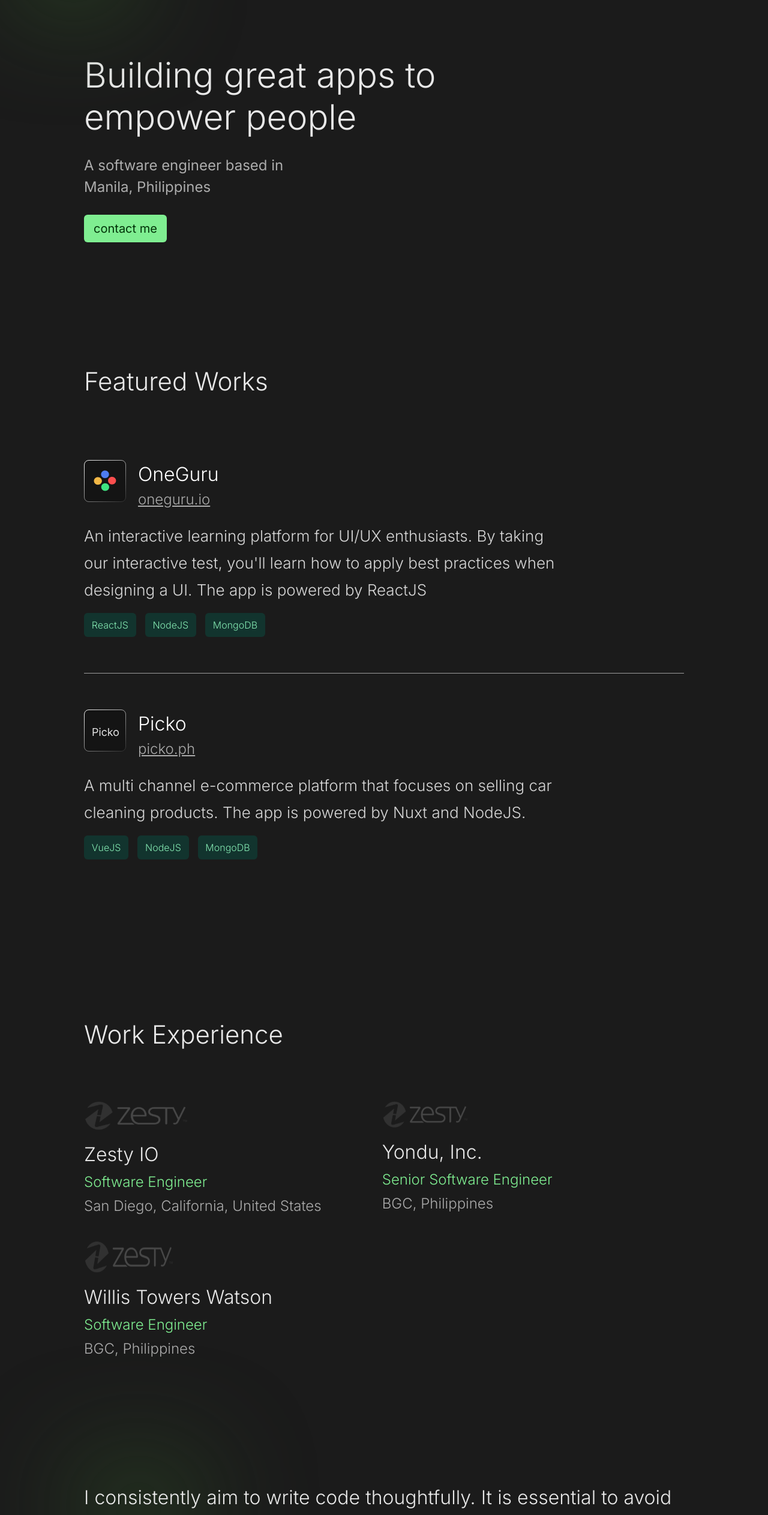
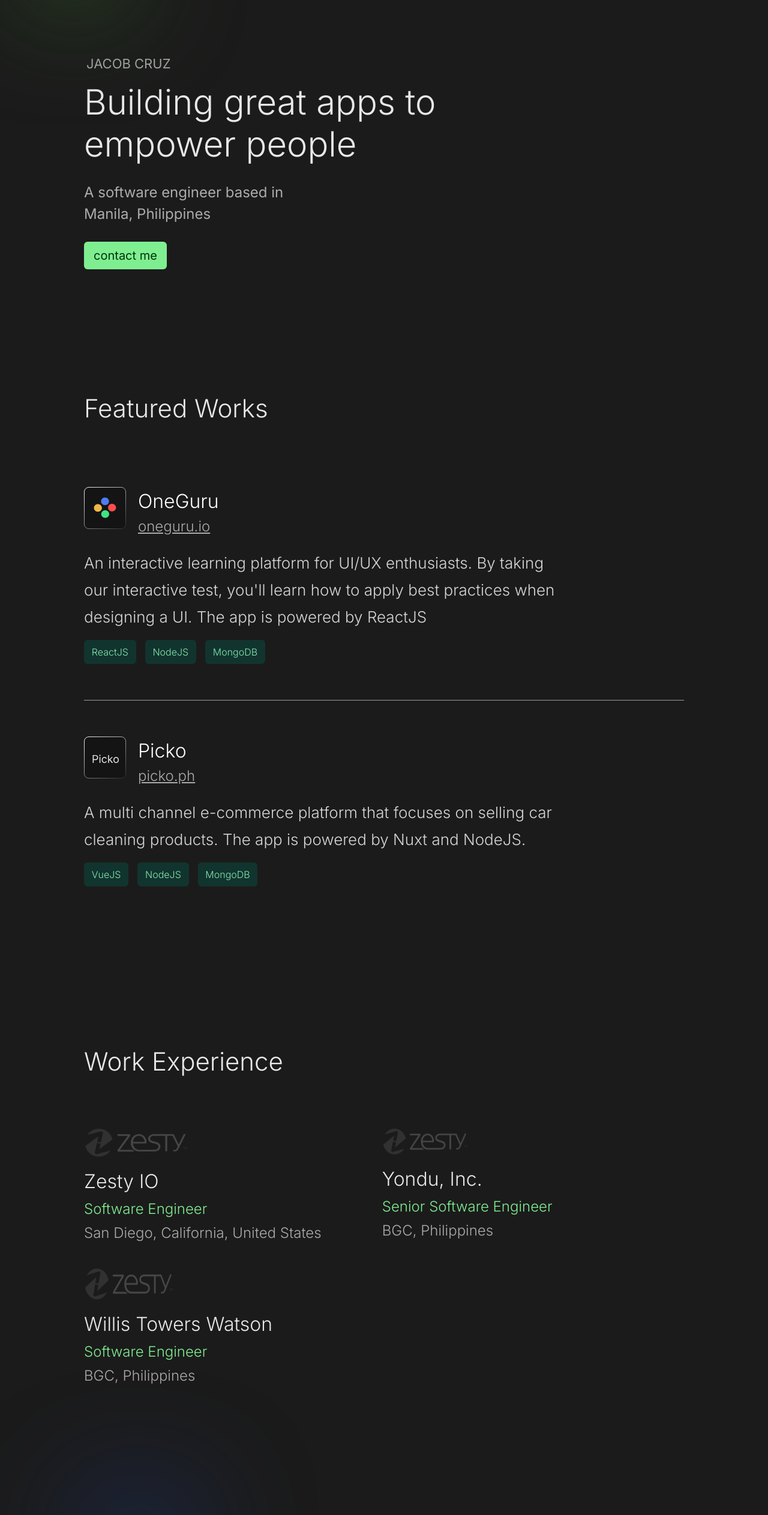
Before and after one commit to JacobDiazCruz/jacobcruz-portfolio, a Next.js app: page / in a window 1280 px wide. Shown: the part 120-2646 px from the top of the page at 60% size. Built offline with nearby package versions, Linux system fonts and the light colour scheme.

Commit message:
Hotfix: color classname

```diff
--- a/src/app/page.tsx
+++ b/src/app/page.tsx
@@ -15,12 +15,9 @@
   return (
     <>
       <main className="p-6 bg-[#1B1B1B] w-full">
-        <div className="flex items-center m-[0 auto] gap-[10px] p-2">
+        <div className="flex items-center m-[0 auto] gap-[10px] sticky top-3 p-2">
           <div className="w-[181px] h-[86px] bg-[#37682B] absolute rounded-full z-10 filter blur-[95px]">asd</div>
           <CjLogo />
-          <p className="ml-1 text-[20px] text-neutral-800 dark:text-white">
-            JACOB CRUZ
-          </p>
         </div>
 
         <Section>
--- a/src/components/FeaturedDescription.tsx
+++ b/src/components/FeaturedDescription.tsx
@@ -3,7 +3,7 @@
 export default function FeaturedDescription() {
   return (
     <div>
-      <div className="w-[181px] h-[86px] bg-[#37682B] absolute rounded-full z-10 filter blur-[100px]" />
+      <div className="w-[181px] h-[86px] bg-blue-900 absolute rounded-full z-10 filter blur-[100px]" />
       <p className="font-light text-[#E8E8E8] relative z-[15] text-[20px] md:text-[32px] leading-[40px] md:leading-[60px]">
         I consistently aim to write code thoughtfully. It is essential to avoid an overly simplistic approach for every piece of code in some situations that may require a certain level of complexity to attain specific performance or functionalities. The key lies in finding the right balance between simplicity and functionality.
       </p>
--- a/src/components/Masthead.tsx
+++ b/src/components/Masthead.tsx
@@ -2,7 +2,10 @@
   return (
     <>
       <div className="w-full">
-        <h1 className="md:text-[58px] text-[36px] text-[#E8E8E8] font-light md:leading-[70px]">
+        <p className="ml-1 text-[22px] text-neutral-400">
+          JACOB CRUZ
+        </p>
+        <h1 className="md:text-[58px] text-[36px] mt-3 text-[#E8E8E8] font-light md:leading-[70px]">
           Building great apps to empower people
         </h1>
         <p className="md:text-[24px] text-[20px] text-[#ACACAC] mt-7">
```
